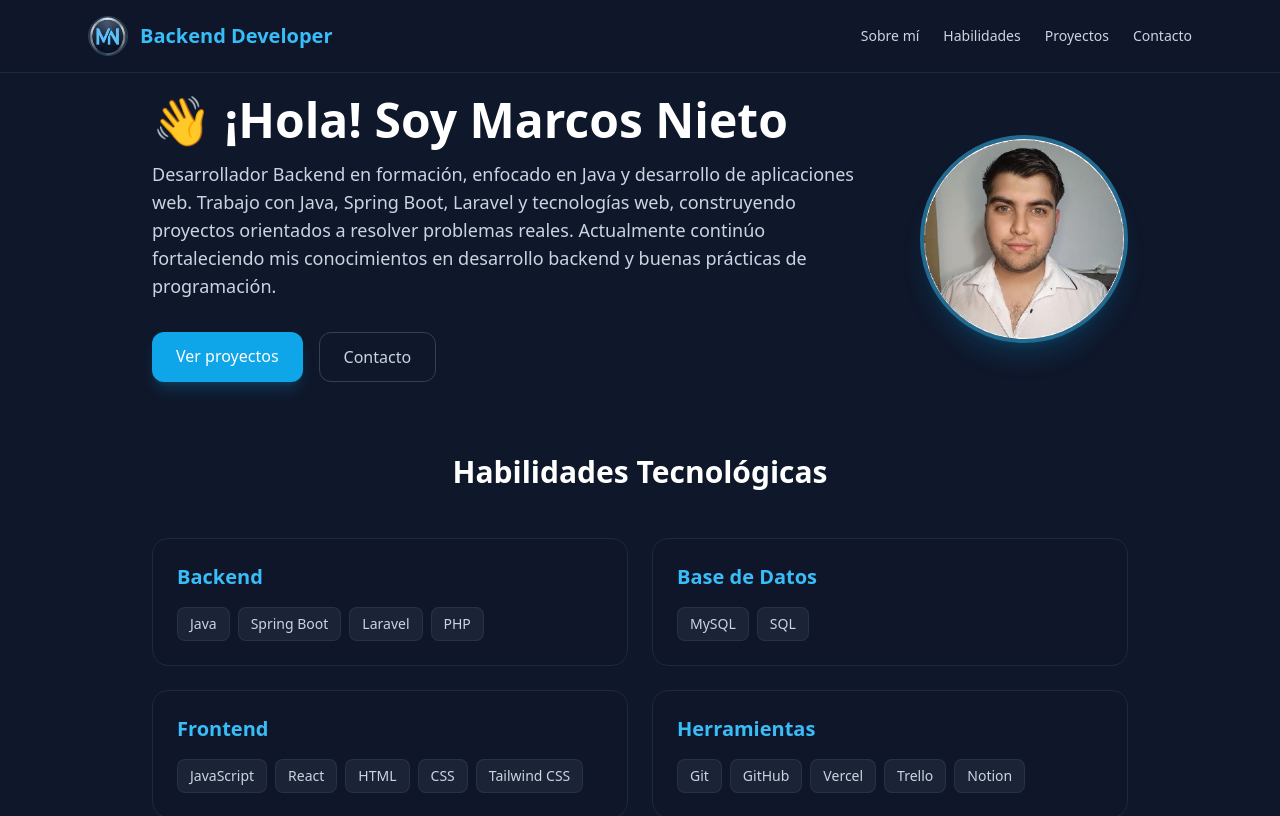
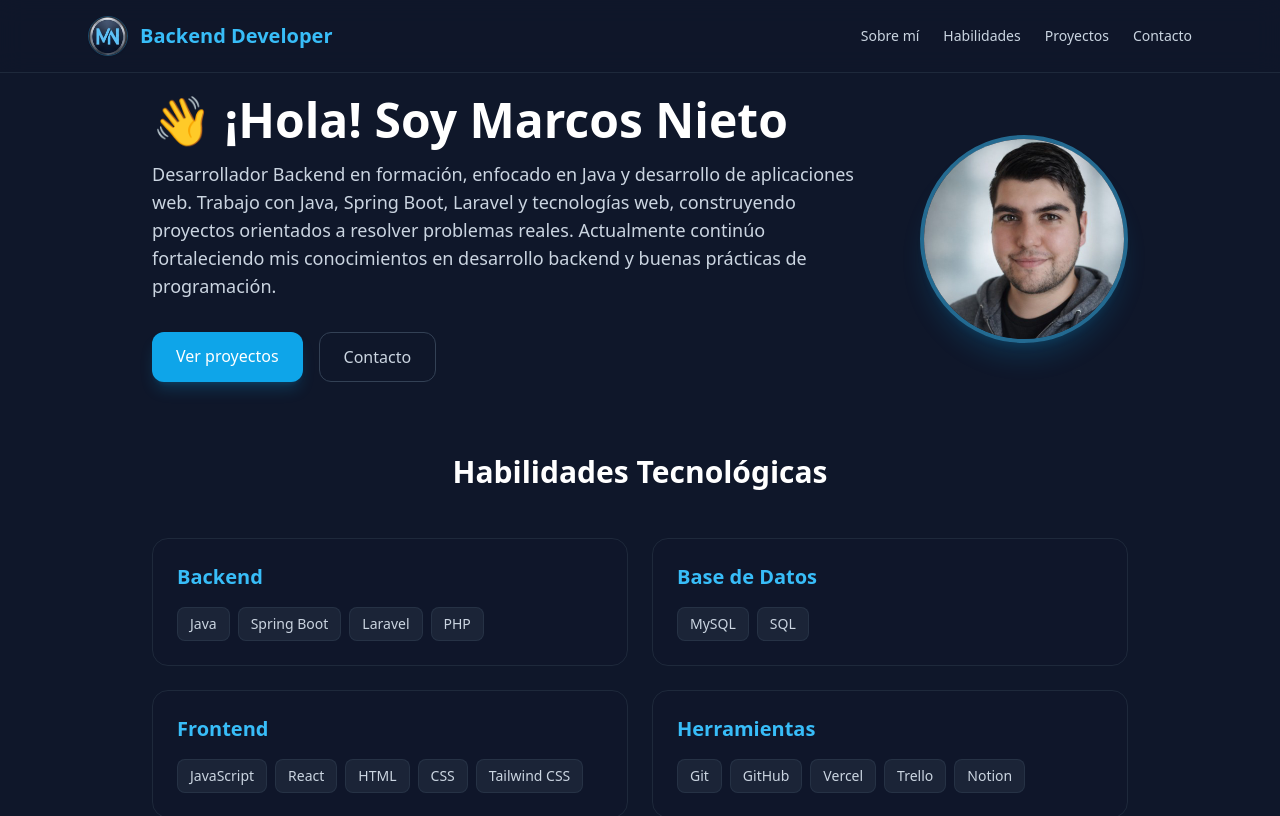
Before and after one commit to marcosmatiasnieto/MiWeb, a React (Vite) app: page / in a window 1280 px wide. Shown: the top 816 px of the page. Built offline with nearby package versions, Linux system fonts and the light colour scheme.

Commit message:
Cambie la foto del Hero

```diff
--- a/src/components/Hero.jsx
+++ b/src/components/Hero.jsx
@@ -31,7 +31,7 @@ export function Hero() {
             {/* Foto a la derecha */}
             <div className="flex-shrink-0 mx-auto sm:mx-0">
                 <img
-                    src="/images/MarcosNieto.jpg"
+                    src="/images/NietoMarcos.jpg"
                     alt="Marcos Matias Nieto"
                     className="w-40 h-40 sm:w-52 sm:h-52 rounded-full object-cover border-4 border-sky-400/50 shadow-xl shadow-sky-500/15"
                 />
```
Also changed, not shown: public/images/NietoMarcos.jpg (added).
